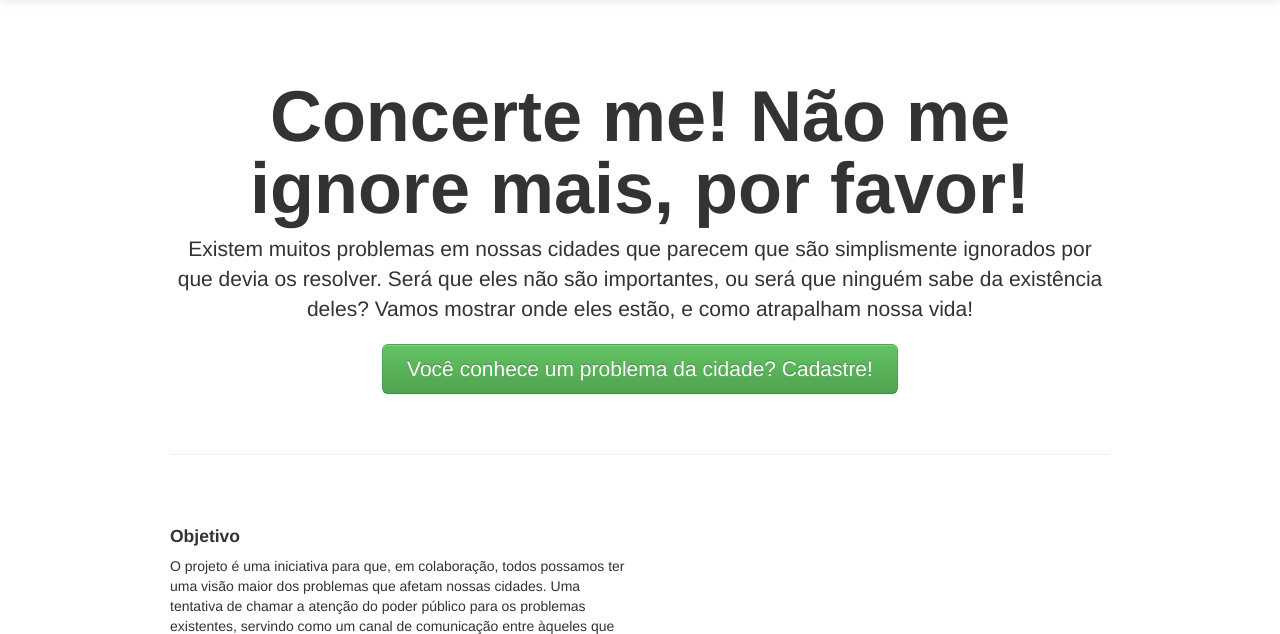
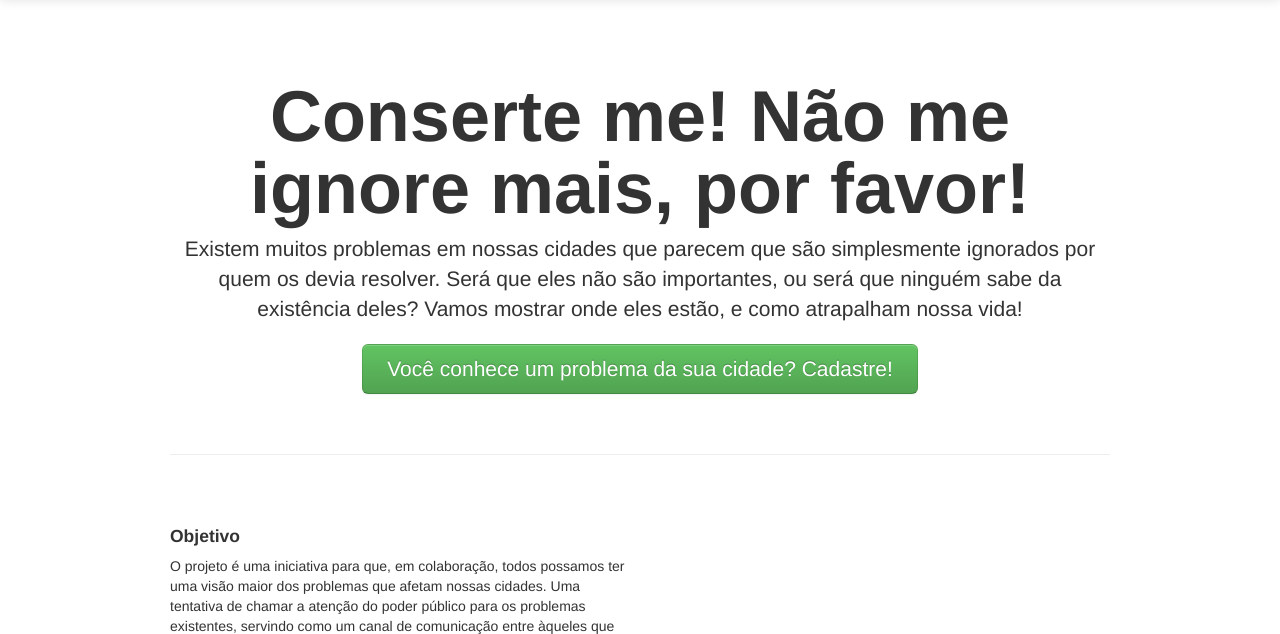
Before and after one commit to leonardok/conserte.me, a Django app: page /about/us/ in a window 1280 px wide. Shown: the part 41-675 px from the top of the page. Run offline with Django 3.2, Linux system fonts and the light colour scheme; parts of the project's set-up code (start-up, migrations or seed data) failed here and were passed over; some libraries are stand-ins or nearby versions.

Commit message:
correcting text

```diff
--- a/templates/conserte_me/about_project.html
+++ b/templates/conserte_me/about_project.html
@@ -29,9 +29,9 @@
 {% block content %}
 <div class="container" style="margin-top: 20px">
 <div class="jumbotron">
-        <h1>Concerte me! Não me ignore mais, por favor!</h1>
-        <p class="lead">Existem muitos problemas em nossas cidades que parecem que são simplismente ignorados por que devia os resolver. Será que eles não são importantes, ou será que ninguém sabe da existência deles? Vamos mostrar onde eles estão, e como atrapalham nossa vida!</p>
-        <a class="btn btn-large btn-success" href="/issues/new/">Você conhece um problema da cidade? Cadastre!</a>
+        <h1>Conserte me! Não me ignore mais, por favor!</h1>
+        <p class="lead">Existem muitos problemas em nossas cidades que parecem que são simplesmente ignorados por quem os devia resolver. Será que eles não são importantes, ou será que ninguém sabe da existência deles? Vamos mostrar onde eles estão, e como atrapalham nossa vida!</p>
+        <a class="btn btn-large btn-success" href="/issues/new/">Você conhece um problema da sua cidade? Cadastre!</a>
       </div>
 
       <hr>
```
